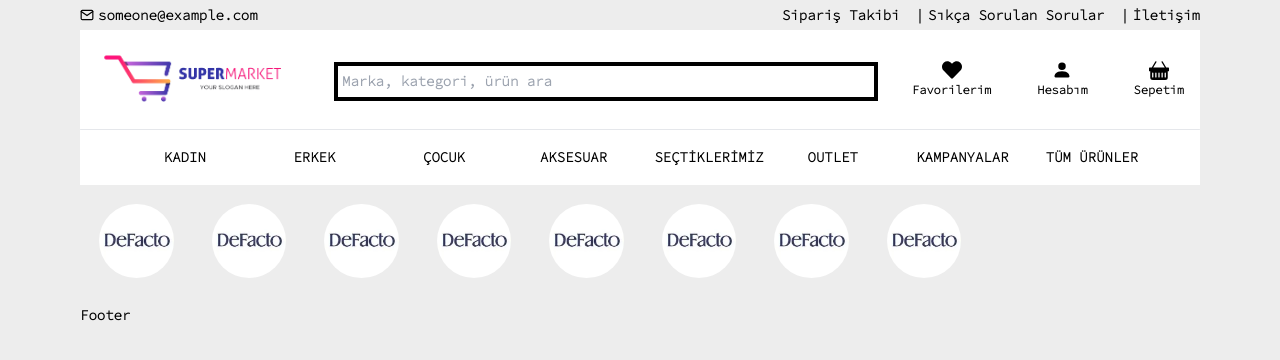
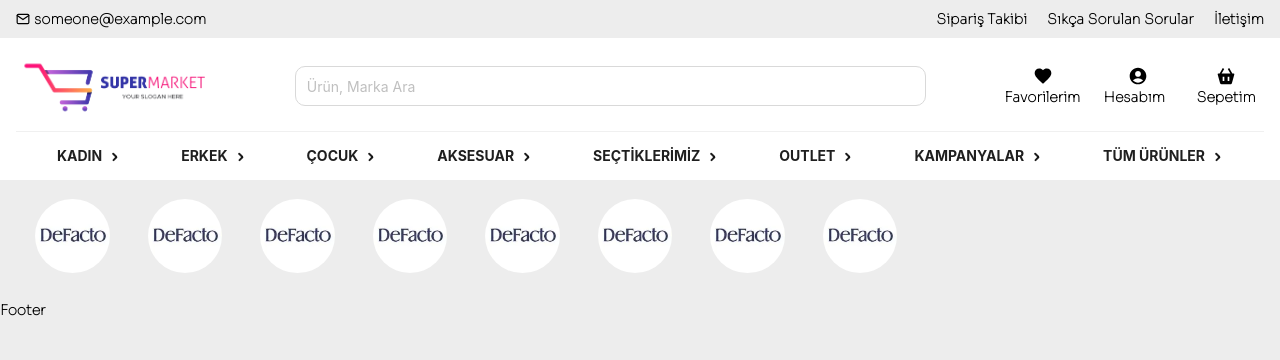
Before and after one commit to furkanng/nextjs-ecommerce-v1, a Next.js app: page / in a window 1280 px wide. Shown: the top 360 px of the page. Built offline with nearby package versions, Linux system fonts and the light colour scheme.

Commit message:
navbar completed

```diff
--- a/package.json
+++ b/package.json
@@ -9,6 +9,7 @@
     "lint": "next lint"
   },
   "dependencies": {
+    "antd": "^5.9.2",
     "autoprefixer": "10.4.14",
     "eslint": "8.45.0",
     "eslint-config-next": "13.4.12",
@@ -17,6 +18,7 @@
     "react": "18.2.0",
     "react-dom": "18.2.0",
     "react-icons": "^4.10.1",
-    "tailwindcss": "3.3.3"
+    "tailwindcss": "3.3.3",
+    "tw-elements": "^1.0.0"
   }
 }
--- a/src/app/layout.jsx
+++ b/src/app/layout.jsx
@@ -1,13 +1,14 @@
 import "@/styles/reset.css";
 import "@/styles/globals.css";
-import { Source_Code_Pro } from "next/font/google";
+import { Sora } from "next/font/google";
 import Header from "@/components/Header/Header";
 import Footer from "@/components/Footer/Footer";
+import Navbar from "@/components/Navbar/Navbar";
 
-const sourceodePro = Source_Code_Pro({
-  weight: "300",
-  style: ["normal", "italic"],
-  subsets: ["latin"],
+const sourceodePro = Sora({
+  weight: "100",
+  style: "normal",
+  subsets: ["latin-ext"],
 });
 
 export const metadata = {
@@ -18,9 +19,12 @@
 export default function RootLayout({ children }) {
   return (
     <html lang="tr" className={sourceodePro.className}>
-      <body className="container mx-auto">
-        <Header />
-        <div>{children}</div>
+      <body>
+        <div className="container mx-auto">
+          <Header />
+        </div>
+        <Navbar />
+        <div className="container mx-auto">{children}</div>
         <Footer />
       </body>
     </html>
--- a/src/components/Header/Header.jsx
+++ b/src/components/Header/Header.jsx
@@ -3,13 +3,13 @@
 import { FiMail } from "react-icons/fi";
 
 import style from "./style.module.css";
-import Navbar from "../Navbar/Navbar";
 
 function Header() {
   return (
     <header>
-      <div id="topNav" className="py-1">
-        <div className={`flex justify-between items-center ${style.topNavbar}`}>
+      <div className={style.topNavbar}>
+        <div id="topNav" className="py-2">
+          <div className={`flex justify-between items-center`}>
             <div className="flex items-center">
               <FiMail />
               <Link href="mailto:someone@example.com" className="ml-1">
@@ -19,22 +19,20 @@
 
             <div>
               <div className="flex items-center">
-              <Link href="#" className="ml-1">
+                <Link href="#" className="mr-5">
                   Sipariş Takibi
                 </Link>
-              <span className="ml-4">|</span>
-              <Link href="#" className="ml-1">
+
+                <Link href="#" className="mr-5">
                   Sıkça Sorulan Sorular
                 </Link>
-              <span className="ml-4">|</span>
-              <Link href="#" className="ml-1">
-                İletişim
-              </Link>
+
+                <Link href="#">İletişim</Link>
               </div>
             </div>
           </div>
         </div>
-      <Navbar />
+      </div>
     </header>
   );
 }
--- a/src/components/Header/style.module.css
+++ b/src/components/Header/style.module.css
@@ -1,7 +1,3 @@
-.topNavbar { /* media tagı çalışsın diye koydum. bi iş yapmıyor. */
-  display: flex;
-}
-
 @media  (max-width: 640px) {
     .topNavbar {
         display: none !important;
--- a/src/components/Navbar/MenuItem/index.jsx
+++ /dev/null
@@ -1,20 +0,0 @@
-"use client";
-import React from "react";
-
-/** Burak Kızılay Test*/
-
-function MenuItem({ icon, title }) {
-  return (
-    <div
-      className="flex flex-col justify-center content-center"
-      onClick={() => {
-        alert(title);
-      }}
-    >
-      <div className="flex justify-center">{icon}</div>
-      <p style={{ fontSize: "12px" }}>{title}</p>
-    </div>
-  );
-}
-
-export default MenuItem;
--- /dev/null
+++ b/src/components/Navbar/NavMenu/NavMenu.jsx
@@ -0,0 +1,165 @@
+"use client";
+import React, { useState } from "react";
+import { Menu, Card } from "antd";
+
+const { SubMenu } = Menu;
+
+const NavbarMenu = () => {
+  const [openKeys, setOpenKeys] = useState([]);
+  const [hoveredKey, setHoveredKey] = useState(null);
+
+  const onOpenChange = (keys) => {
+    setOpenKeys(keys);
+  };
+
+  const onMouseEnter = (key) => {
+    setHoveredKey(key);
+  };
+
+  const onMouseLeave = () => {
+    setHoveredKey(null);
+  };
+
+  return (
+    <Menu
+      mode="vertical"
+      openKeys={openKeys}
+      onOpenChange={onOpenChange}
+      style={{
+        border: "none",
+        display: "flex",
+        justifyContent: "space-between",
+      }}
+    >
+      <SubMenu
+        key="kadin"
+        title="KADIN"
+        onMouseEnter={() => onMouseEnter("cardMenu")}
+        onMouseLeave={onMouseLeave}
+      >
+        <Menu.Item key="women">Kadın</Menu.Item>
+        <Menu.Item key="men">Erkek</Menu.Item>
+        <Menu.Item key="kids">Çocuk</Menu.Item>
+        {hoveredKey === "cardMenu" && (
+          <Card
+            style={{
+              width: 500,
+              marginTop: 10,
+              top: "100%",
+              left: 0,
+            }}
+          >
+            <p>Özel kategori içeriği burada.</p>
+          </Card>
+        )}
+      </SubMenu>
+      <SubMenu
+        key="erkek"
+        title="ERKEK"
+        onMouseEnter={() => onMouseEnter("cardMenu")}
+        onMouseLeave={onMouseLeave}
+      >
+        <Menu.Item key="women">Kadın</Menu.Item>
+        <Menu.Item key="men">Erkek</Menu.Item>
+        <Menu.Item key="kids">Çocuk</Menu.Item>
+        {hoveredKey === "cardMenu" && (
+          <Card style={{ width: 500, marginTop: 10 }}>
+            <p>Özel kategori içeriği burada.</p>
+          </Card>
+        )}
+      </SubMenu>
+      <SubMenu
+        key="cocuk"
+        title="ÇOCUK"
+        onMouseEnter={() => onMouseEnter("cardMenu")}
+        onMouseLeave={onMouseLeave}
+      >
+        <Menu.Item key="women">Kadın</Menu.Item>
+        <Menu.Item key="men">Erkek</Menu.Item>
+        <Menu.Item key="kids">Çocuk</Menu.Item>
+        {hoveredKey === "cardMenu" && (
+          <Card style={{ width: 500, marginTop: 10 }}>
+            <p>Özel kategori içeriği burada.</p>
+          </Card>
+        )}
+      </SubMenu>
+      <SubMenu
+        key="aksesuar"
+        title="AKSESUAR"
+        onMouseEnter={() => onMouseEnter("cardMenu")}
+        onMouseLeave={onMouseLeave}
+      >
+        <Menu.Item key="women">Kadın</Menu.Item>
+        <Menu.Item key="men">Erkek</Menu.Item>
+        <Menu.Item key="kids">Çocuk</Menu.Item>
+        {hoveredKey === "cardMenu" && (
+          <Card style={{ width: 500, marginTop: 10 }}>
+            <p>Özel kategori içeriği burada.</p>
+          </Card>
+        )}
+      </SubMenu>
+      <SubMenu
+        key="sectiklerimiz"
+        title="SEÇTİKLERİMİZ"
+        onMouseEnter={() => onMouseEnter("cardMenu")}
+        onMouseLeave={onMouseLeave}
+      >
+        <Menu.Item key="women">Kadın</Menu.Item>
+        <Menu.Item key="men">Erkek</Menu.Item>
+        <Menu.Item key="kids">Çocuk</Menu.Item>
+        {hoveredKey === "cardMenu" && (
+          <Card style={{ width: 500, marginTop: 10 }}>
+            <p>Özel kategori içeriği burada.</p>
+          </Card>
+        )}
+      </SubMenu>
+      <SubMenu
+        key="outlet"
+        title="OUTLET"
+        onMouseEnter={() => onMouseEnter("cardMenu")}
+        onMouseLeave={onMouseLeave}
+      >
+        <Menu.Item key="women">Kadın</Menu.Item>
+        <Menu.Item key="men">Erkek</Menu.Item>
+        <Menu.Item key="kids">Çocuk</Menu.Item>
+        {hoveredKey === "cardMenu" && (
+          <Card style={{ width: 500, marginTop: 10 }}>
+            <p>Özel kategori içeriği burada.</p>
+          </Card>
+        )}
+      </SubMenu>
+      <SubMenu
+        key="kampanyalar"
+        title="KAMPANYALAR"
+        onMouseEnter={() => onMouseEnter("cardMenu")}
+        onMouseLeave={onMouseLeave}
+      >
+        <Menu.Item key="women">Kadın</Menu.Item>
+        <Menu.Item key="men">Erkek</Menu.Item>
+        <Menu.Item key="kids">Çocuk</Menu.Item>
+        {hoveredKey === "cardMenu" && (
+          <Card style={{ width: 500, marginTop: 10 }}>
+            <p>Özel kategori içeriği burada.</p>
+          </Card>
+        )}
+      </SubMenu>
+      <SubMenu
+        key="tumurunler"
+        title="TÜM ÜRÜNLER"
+        onMouseEnter={() => onMouseEnter("cardMenu")}
+        onMouseLeave={onMouseLeave}
+      >
+        <Menu.Item key="women">Kadın</Menu.Item>
+        <Menu.Item key="men">Erkek</Menu.Item>
+        <Menu.Item key="kids">Çocuk</Menu.Item>
+        {hoveredKey === "cardMenu" && (
+          <Card style={{ width: 500, marginTop: 10 }}>
+            <p>Özel kategori içeriği burada.</p>
+          </Card>
+        )}
+      </SubMenu>
+    </Menu>
+  );
+};
+
+export default NavbarMenu;
--- a/src/components/Navbar/Navbar.jsx
+++ b/src/components/Navbar/Navbar.jsx
@@ -1,37 +1,66 @@
 import Image from "next/image";
+import Link from "next/link";
 import React from "react";
-import { FaHeart } from "react-icons/fa";
-import { BsFillPersonFill, BsFillBasketFill } from "react-icons/bs";
-import MenuItem from "./MenuItem";
-import Menu from "@/components/Menu";
+import { Input, Divider } from "antd";
+import { MdOutlineFavorite, MdAccountCircle } from "react-icons/md";
+import { BiSolidBasket } from "react-icons/bi";
+import style from "./style.module.css";
+import NavMenu from "./NavMenu/NavMenu";
 
 function Navbar() {
   return (
-    <div style={{ backgroundColor: "white" }}>
-      <div className="flex flex-row p-4 w-full justify-between">
-        <div className="flex flex-row">
-          <Image src={"/logo.png"} height={196} width={196} alt="logo" />
+    <div>
+      <div
+        style={{ backgroundColor: "white" }}
+        className={`container mx-auto ${style.container}`}
+      >
+        <ul className={`flex flex-col lg:flex-row pt-4 ${style.navMenu}`}>
+          <li className="flex-none">
+            <div
+              id="logo"
+              style={{ display: "flex", justifyContent: "center" }}
+              className="max-lg:pb-3"
+            >
+              <Image src={"/logo.png"} height={200} width={200} alt="logo" />
             </div>
-        <div
-          className="w-1/2 h-1/2 flex flex-row align-bottom  ml-2 mt-4"
+          </li>
+          <li className="flex-1 mt-3 grid justify-items-center max-lg:mt-0 max-lg:ml-3">
+            <Input
+              placeholder="Ürün, Marka Ara"
               style={{
-            borderStyle: "solid",
-            borderWidth: "4px",
+                width: "80%",
+                height: 40,
+                borderRadius: 10,
+                fontWeight: "normal",
               }}
-        >
-          <input
-            className="w-full p-1"
-            placeholder="Marka, kategori, ürün ara"
             />
+          </li>
+          <li className="text-center flex-none mt-3 max-lg:mt-3 max-lg:ml-3">
+            <div className="grid grid-cols-3 gap-2 lg:gap-4">
+              <div className="grid justify-items-center">
+                <Link href="#">
+                  <MdOutlineFavorite size={20} className="ml-7 max-lg:m-0" />
+                  <p className="hidden lg:block">Favorilerim</p>
+                </Link>
               </div>
-
-        <div className="w-1/4 flex flex-row justify-between">
-          <MenuItem icon={<FaHeart size={20} />} title={"Favorilerim"} />
-          <MenuItem icon={<BsFillPersonFill size={20} />} title={"Hesabım"} />
-          <MenuItem icon={<BsFillBasketFill size={20} />} title={"Sepetim"} />
+              <div className="grid justify-items-center">
+                <Link href="#">
+                  <MdAccountCircle size={20} className="ml-6 max-lg:m-0" />
+                  <p className="hidden lg:block">Hesabım</p>
+                </Link>
+              </div>
+              <div className="grid justify-items-center">
+                <Link href="#">
+                  <BiSolidBasket size={20} className="ml-5 max-lg:m-0" />
+                  <p className="hidden lg:block">Sepetim</p>
+                </Link>
               </div>
             </div>
-      <Menu />
+          </li>
+        </ul>
+        <Divider className="mt-2 mb-0" />
+        <NavMenu />
+      </div>
     </div>
   );
 }
--- /dev/null
+++ b/src/components/Navbar/style.module.css
@@ -0,0 +1,9 @@
+@media (min-width: 1600px) {
+  .container {
+    max-width: 100%;
+  }
+  .navMenu {
+    padding-left: 12rem;
+    padding-right: 12rem;
+  }
+}
--- a/tailwind.config.js
+++ b/tailwind.config.js
@@ -15,11 +15,11 @@
     },
     container: {
       padding: {
-        DEFAULT: "1rem",
+        DEFAULT: "0rem",
         sm: "2rem",
-        lg: "4rem",
-        xl: "5rem",
-        "2xl": "6rem",
+        lg: "2rem",
+        xl: "1rem",
+        "2xl": "10rem",
       },
     },
   },
```
Also changed, not shown: 1 other file (tests, documents, lock files or other folders). Lines whose indentation alone changed are shown as unchanged.
